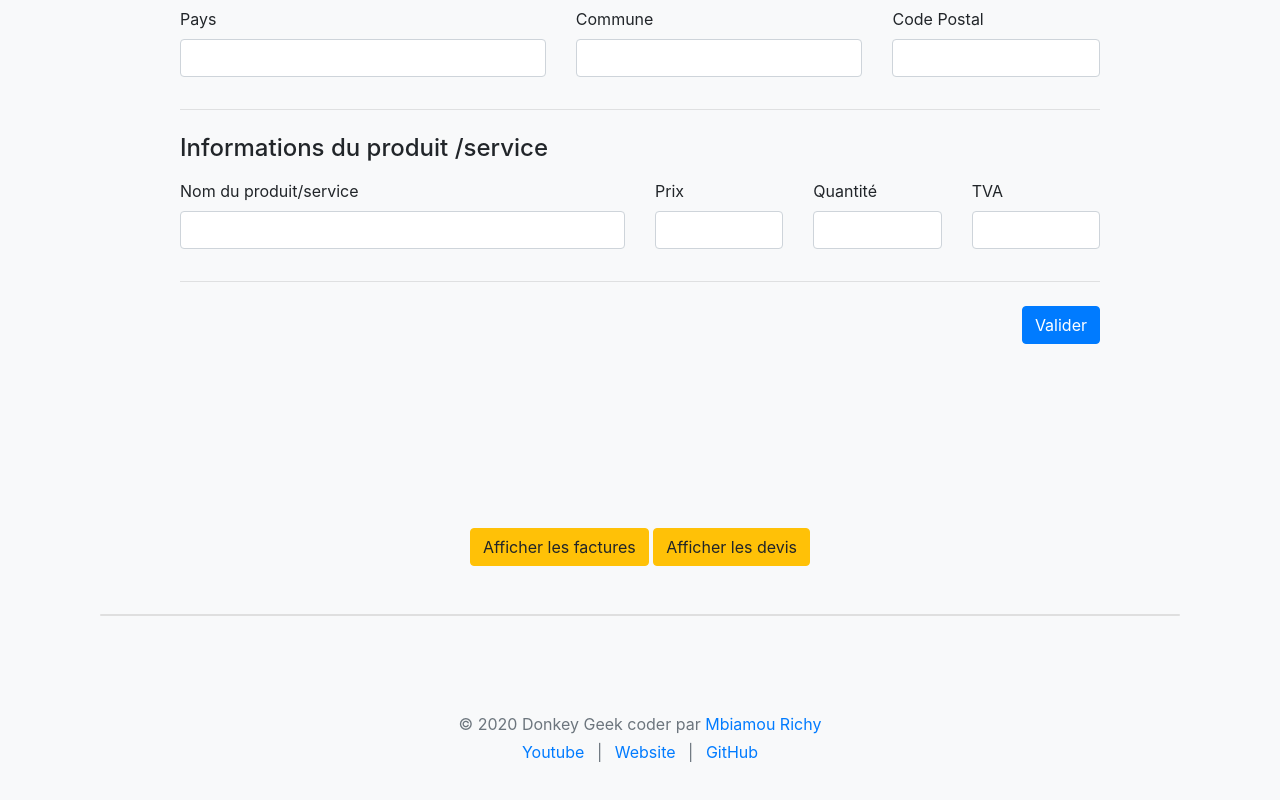
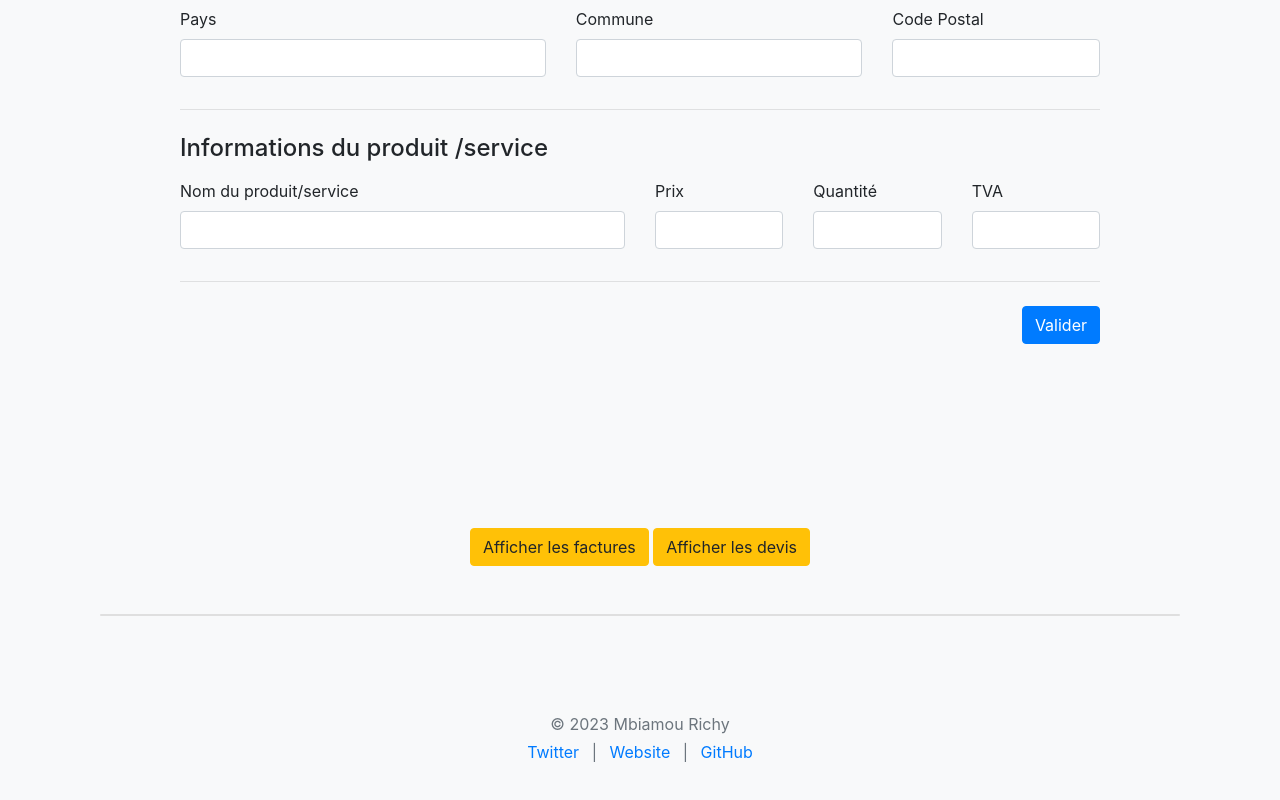
Before and after one commit to MbiamouRichy/Facturier, a plain HTML site: page public/index.html in a window 1280 px wide. Shown: the part 605-1405 px from the top of the page. Drawn offline with nearby package versions, Linux system fonts and the light colour scheme.

Commit message:
amelioration du seo

```diff
--- a/public/index.html
+++ b/public/index.html
@@ -6,7 +6,7 @@
     <meta name="viewport" content="width=device-width, initial-scale=1, shrink-to-fit=no" />
     <meta name="description"
         content="Simple invoice est un petit générateur de facture et devis à utiliser seulement pour des exercices javaScript. Il ne doit pas être utilisé pour générer de vrais devis et factures!" />
-    <meta name="author" content="DonkeyGeek" />
+    <meta name="author" content="MiamouRichy" />
     <link rel="shortcut icon" href="./favicon.png" type="image/x-icon">
     <title>Facturier</title>
 
@@ -139,13 +139,13 @@
 
     </div>
     <footer class="my-5 pt-5 text-muted text-center text-small">
-        <p class="mb-1">&copy; 2020 Donkey Geek coder par <a href="https://bento.me/MbiamouRichy">Mbiamou Richy</a></p>
+        <p class="mb-1">&copy; 2023 Mbiamou Richy</p>
         <ul class="list-inline">
-            <li class="list-inline-item"><a href="https://www.youtube.com/c/DonkeyGeek" target="_blank">Youtube</a></li>
+            <li class="list-inline-item"><a href="https://www.youtube.com/c/MbiamouRichy" target="_blank">Twitter</a></li>
             <li class="list-inline-item">|</li>
-            <li class="list-inline-item"><a href="https://donkeygeek.com/" target="_blank">Website</a></li>
+            <li class="list-inline-item"><a href="https://bento.me/MbiamouRichy" target="_blank">Website</a></li>
             <li class="list-inline-item">|</li>
-            <li class="list-inline-item"><a href="https://github.com/DonkeyGeek" target="_blank">GitHub</a></li>
+            <li class="list-inline-item"><a href="https://github.com/MbiamouRichy" target="_blank">GitHub</a></li>
         </ul>
     </footer>
     </div>
```
